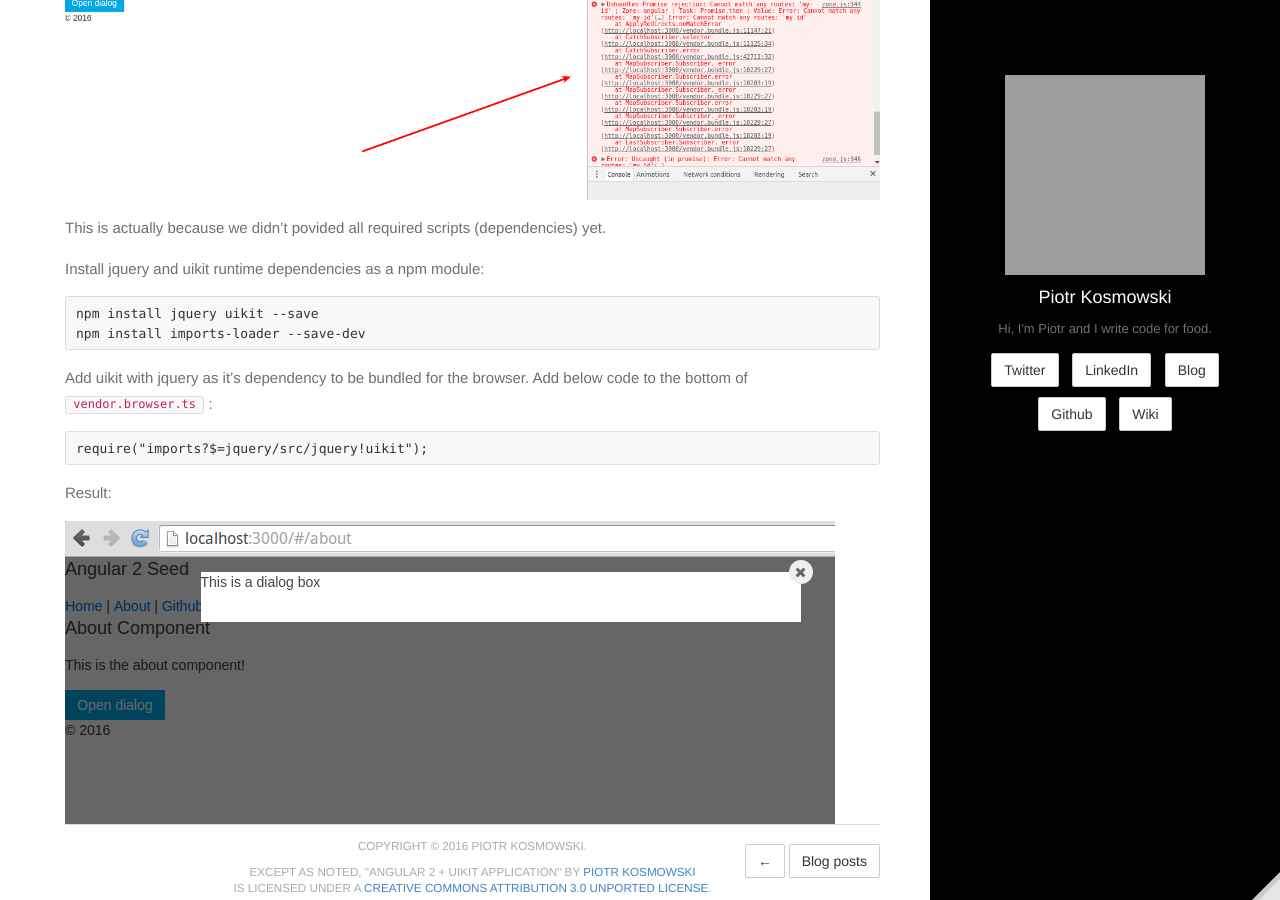
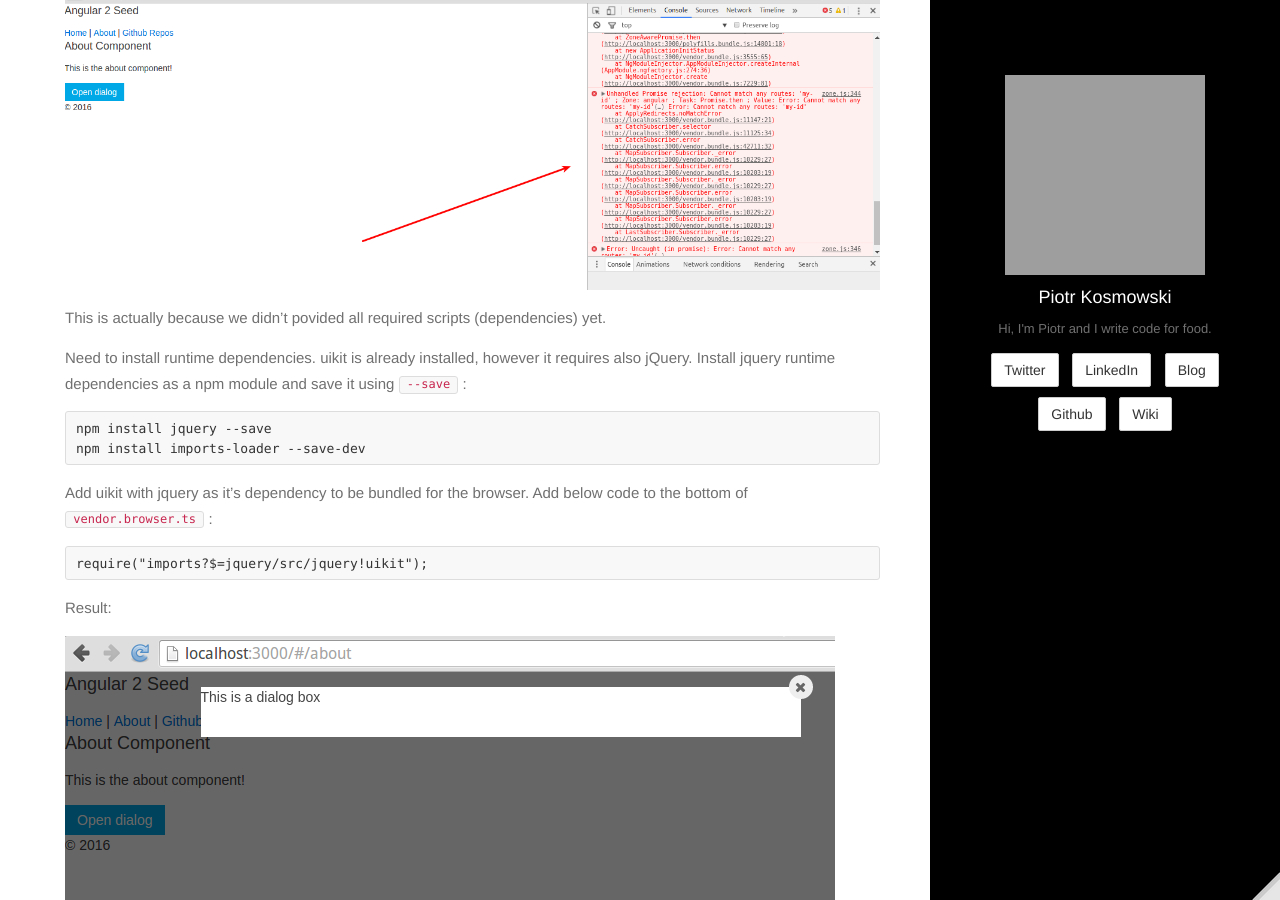
Before and after one commit to kospiotr/kospiotr.github.io, a Jekyll site: the page built from _posts/2016-09-17-ng2-uikit-spa-app.md, in a window 1280 px wide and 900 px high, scrolled down 4026 px. Built offline with Jekyll 4.4.1, drawn with Linux system fonts in a browser that asks for light colours; some of the changed text lies outside the part shown; grey boxes are pictures that could not be loaded.

Commit message:
Update 2016-09-17-ng2-uikit-spa-app.md

````diff
--- a/_posts/2016-09-17-ng2-uikit-spa-app.md
+++ b/_posts/2016-09-17-ng2-uikit-spa-app.md
@@ -71,7 +71,13 @@ Result:
 
 Need to tell webpack how to build uikit theme and bundle them with app.
 
-Install less and other resource loaders for webpack:
+Install uikit as a npm module. We will need it later as an runtime dependency so save it with `--save` :
+
+```
+npm install uikit --save
+```
+
+Install less and other resource loaders for webpack. We will use them only for building app so use `--save-dev` :
 
 ```
 npm install --save-dev less-loader style-loader less url-loader file-loader
@@ -134,10 +140,10 @@ Open [http://localhost:3000/#/about](http://localhost:3000/#/about) page and cli
 
 This is actually because we didn't povided all required scripts (dependencies) yet.
 
-Install jquery and uikit runtime dependencies as a npm module:
+Need to install runtime dependencies. uikit is already installed, however it requires also jQuery. Install jquery runtime dependencies as a npm module and save it using `--save` :
 
 ```
-npm install jquery uikit --save
+npm install jquery --save
 npm install imports-loader --save-dev
 ```
 
````
